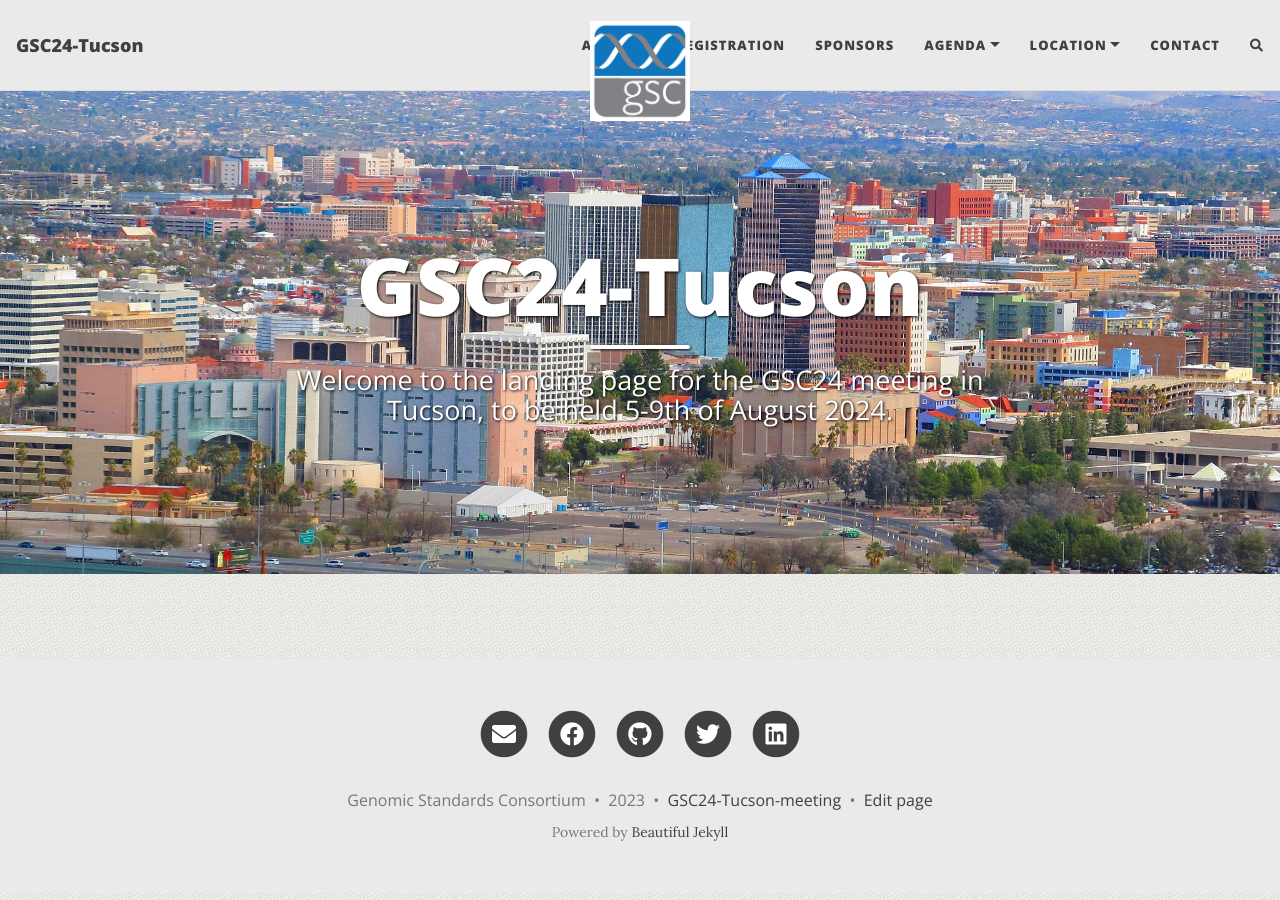
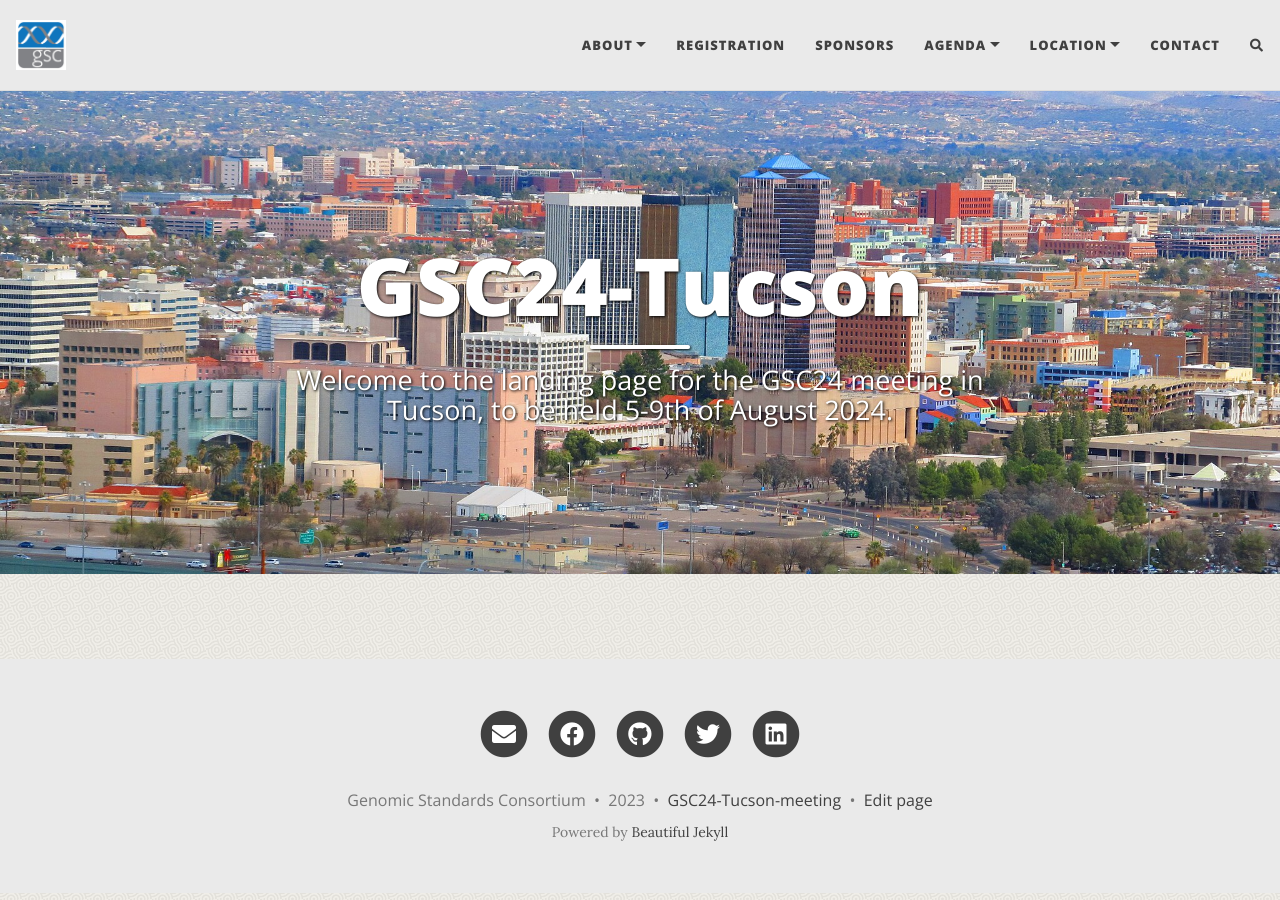
Before and after one commit to GenomicsStandardsConsortium/GSC24-Tucson, a Jekyll site: the page built from index.html, in a window 1280 px wide. Built offline with Jekyll 4.4.1, drawn with Linux system fonts in a browser that asks for light colours; nearby versions of some CDN libraries; the list of posts is cut into pages by our own code; comment, search, counter and statistics services are not loaded.

Commit message:
Update _config.yml
remove square gsc logo from top center were it was covering some of the nav bar, and move it to top left

```diff
--- a/_config.yml
+++ b/_config.yml
@@ -42,14 +42,14 @@ navbar-links:
 
 # Image to show in the navigation bar - works best with a square image
 # Remove this parameter if you don't want an image in the navbar
-avatar: "/assets/img/Main_gsc_logo_2010.jpg"
+# avatar: "/assets/img/Main_gsc_logo_2010.jpg"
 
 # By default, the image is cut into a circle. You can disable this behaviour by setting 'round-avatar: false'
 round-avatar: false
 
 # If you want to have an image logo in the top-left corner instead of having the title of the website,
 # then specify the following parameter
-# title-img: "/assets/img/.png"
+title-img: "/assets/img/Main_gsc_logo_2010.jpg"
 
 
 #####################################
```
